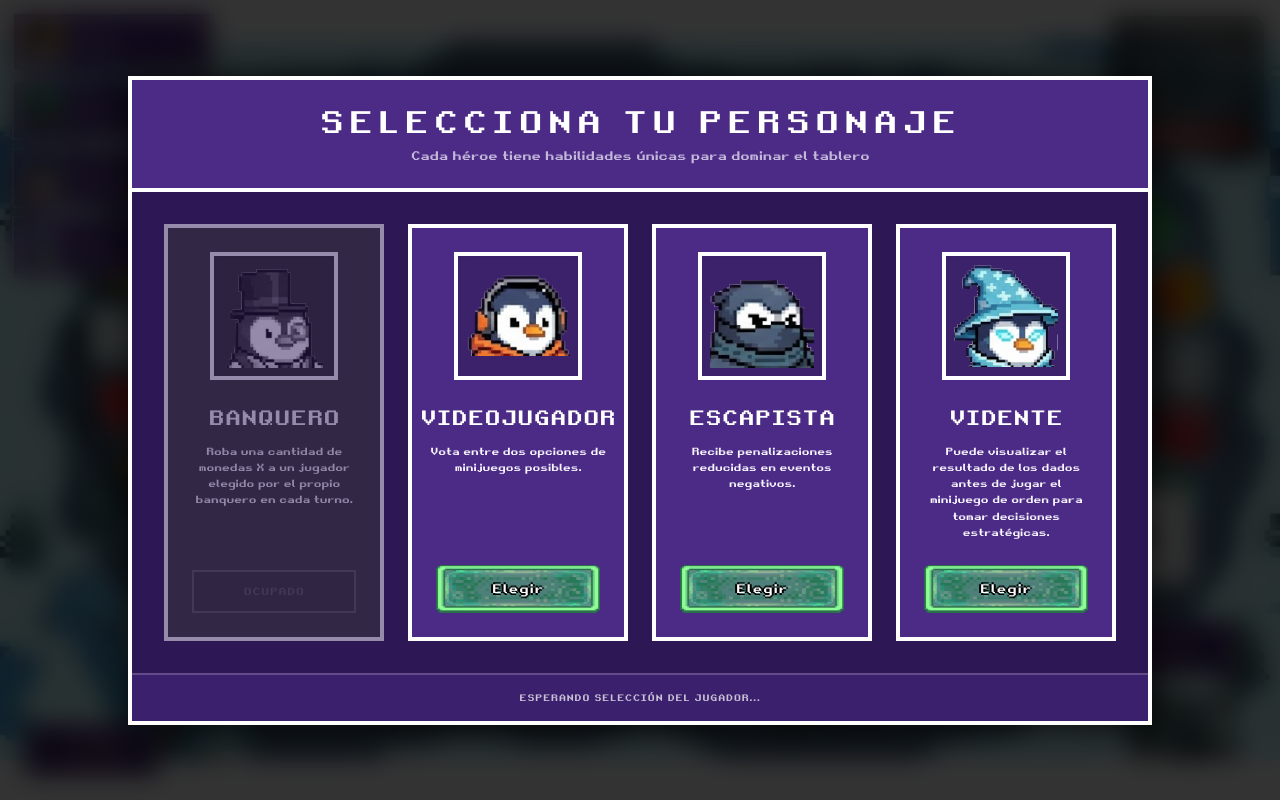
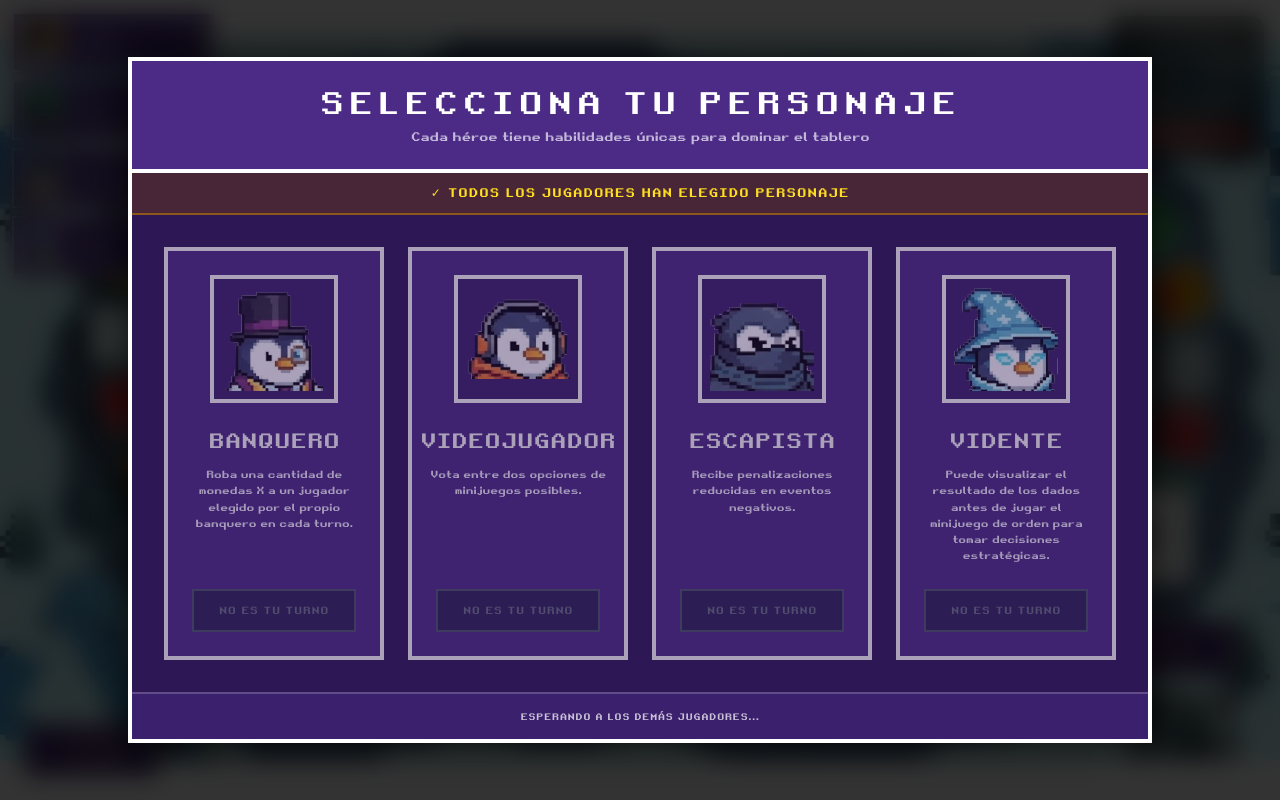
Before and after one commit to UNIZAR-30226-2026-05/frontend-web, a Next.js app: page /game in a window 1280 px wide. Built offline with nearby package versions, Linux system fonts and the light colour scheme.

Commit message:
logica para elegir personaje (falta asignar username a personaje en los demás clientes así como guardar que personaje tiene cada uno en sesion)

```diff
--- a/actions/auth.ts
+++ b/actions/auth.ts
@@ -150,7 +150,6 @@ export async function loginUserAction(prevState: FormState, formData: FormData):
 
     const cookiesStore = await cookies();
     cookiesStore.set('jwt', response.access_token, cookieConfig); // guardamos el token en una cookie para mantener la sesión del usuario
-    cookiesStore.set('username', fields.username, cookieConfig); // guardamos el username para recuperarlo en el menu mediante GET /api/me
 
     redirect('/menu'); // redirigimos al usuario a la página principal después de iniciar sesión
 
--- a/app/api/me/route.ts
+++ b/app/api/me/route.ts
@@ -3,12 +3,11 @@ import { NextResponse } from 'next/server';
 
 export async function GET() {
     const cookieStore = await cookies();
-    const username = cookieStore.get('username')?.value;
     const token = cookieStore.get('jwt')?.value;
 
-    if (!username || !token) {
+    if (!token) {
         return NextResponse.json({ detail: 'No autenticado' }, { status: 401 });
     }
 
-    return NextResponse.json({ username, token }, { status: 200 });
+    return NextResponse.json({ token }, { status: 200 });
 }
--- a/app/game/page.tsx
+++ b/app/game/page.tsx
@@ -6,7 +6,7 @@ import PixelButton from "@/components/UI/PixelButton";
 import ShopModal from "@/features/shop/components/ShopModal";
 import BoardOverlay from "@/features/board/components/BoardOverlay";
 import CharacterSelectionModal from "@/features/board/components/CharacterSelectionModal";
-import { getGameSocket } from "@/lib/gameSocket";
+import { getGameSocket, getLobbyPlayers } from "@/lib/gameSocket";
 import { useEffect, useState } from "react";
 import OrderMinigameOverlay, { OrderMinigameType } from "@/features/minigames/components/OrderMinigameOverlay";
 
@@ -14,16 +14,29 @@ export default function GamePage() {
   const [isShopOpen, setIsShopOpen] = useState(false);
   const [showCharacterSelect, setShowCharacterSelect] = useState(true);
   const [mockUnavailableRoles] = useState(['banquero']);
+  const [lobbyPlayers] = useState<unknown[]>(() => getLobbyPlayers());
+  const [unavailableRoles, setUnavailableRoles] = useState<string[]>([]);
+
+  // Mapeo nombre WS → id local
+  const WS_NAME_TO_ID: Record<string, string> = {
+    Banquero: 'banquero',
+    Videojugador: 'videojugador',
+    Escapista: 'escapista',
+    Vidente: 'vidente',
+  };
 
   // Debug State for Minigames
   const [activeMinigame, setActiveMinigame] = useState<OrderMinigameType | null>(null);
 
   const handleCharacterSelect = (roleId: string) => {
     console.log(`Personaje seleccionado: ${roleId}`);
+    // Guardamos referencia al socket ANTES de cualquier re-render
+    const ws = getGameSocket();
+    console.log('Socket state al elegir:', ws?.readyState);
     setShowCharacterSelect(false);
   };
 
-  const handleMinigameAction = (result: any) => {
+  const handleMinigameAction = (result: object) => {
     console.log("Minigame Action:", activeMinigame, result);
     // Ya no salimos automáticamente después del timeout
   };
@@ -36,9 +49,23 @@ export default function GamePage() {
       return;
     }
 
-    const onMessage = (event: MessageEvent) => {
-      console.log("Mensaje en /game:", event.data);
-    };
+   const onMessage = (event: MessageEvent) => {
+    console.log("Mensaje en /game:", event.data);
+
+    try {
+      const data = JSON.parse(event.data);
+      if (data.type === 'player_selected' && data.character) {
+        const roleId = WS_NAME_TO_ID[data.character];
+        if (roleId) {
+          setUnavailableRoles((prev) =>
+            prev.includes(roleId) ? prev : [...prev, roleId]
+          );
+        }
+      }
+    } catch {
+      // mensaje no JSON, ignorar
+    }
+  };
 
     const onClose = (event: CloseEvent) => {
       console.log("WebSocket cerrado en /game", {
@@ -57,13 +84,18 @@ export default function GamePage() {
     };
   }, []);
 
+  useEffect(() => {
+    console.log("Jugadores recibidos desde la lobby:", lobbyPlayers);
+  }, [lobbyPlayers]);
+
+
   return (
     <main className="relative min-h-screen w-full overflow-hidden bg-[url('/tablero_def.png')] bg-contain bg-no-repeat bg-center">
 
       {/* Modal de Selección de Personaje (Mandatorio) */}
       {showCharacterSelect && (
         <CharacterSelectionModal
-          unavailableRoles={mockUnavailableRoles}
+          unavailableRoles={unavailableRoles}
           onSelect={handleCharacterSelect}
         />
       )}
@@ -75,6 +107,12 @@ export default function GamePage() {
       <div className="absolute top-2 left-2 z-50">
         <PlayerHUD />
       </div>
+
+      {lobbyPlayers.length > 0 && (
+        <div className="absolute top-2 right-2 z-50 rounded bg-black/60 px-4 py-2 text-xs text-white">
+          Lobby players: {lobbyPlayers.length}
+        </div>
+      )}
 
       {/* Botón Tienda (Esquina inferior izquierda) */}
       <div className="absolute bottom-6 left-6 z-50">
--- a/features/board/components/CharacterSelectionModal.tsx
+++ b/features/board/components/CharacterSelectionModal.tsx
@@ -1,12 +1,10 @@
 "use client";
 
-import React from 'react';
+import React, { useEffect, useState } from 'react';
 import Image from 'next/image';
 import PixelButton from '@/components/UI/PixelButton';
+import { getGameSocket } from '@/lib/gameSocket';
 
-/**
- * Interfaz para los personajes disponibles en el juego.
- */
 interface Character {
   id: string;
   name: string;
@@ -41,22 +39,65 @@ const CHARACTERS: Character[] = [
   },
 ];
 
+// Mapeo id → nombre exacto para el payload WS
+const CHARACTER_WS_NAME: Record<string, string> = {
+  banquero: 'Banquero',
+  videojugador: 'Videojugador',
+  escapista: 'Escapista',
+  vidente: 'Vidente',
+};
+
 interface CharacterSelectionModalProps {
   unavailableRoles: string[];
   onSelect: (roleId: string) => void;
 }
 
-/**
- * CharacterSelectionModal Component
- * Modal obligatorio al inicio de la partida para elegir personaje.
- *
- * @param unavailableRoles - IDs de personajes ya elegidos por otros jugadores.
- * @param onSelect - Callback ejecutado al confirmar la selección de un personaje disponible.
- */
 export default function CharacterSelectionModal({ unavailableRoles, onSelect }: CharacterSelectionModalProps) {
+  const [localUsername, setLocalUsername] = useState<string | null>(null);
+  const [lobbyPlayers, setLobbyPlayers] = useState<string[]>([]);
+  const [currentChooserIndex, setCurrentChooserIndex] = useState(0);
+
+  // Leer sessionStorage solo en cliente
+  useEffect(() => {
+    const username = sessionStorage.getItem('username');
+    const raw = sessionStorage.getItem('lobbyPlayers');
+    setLocalUsername(username);
+    if (raw) {
+      try {
+        setLobbyPlayers(JSON.parse(raw));
+      } catch {
+        console.error('Error al parsear lobbyPlayers desde sessionStorage');
+      }
+    }
+  }, []);
+
+  // Avanzar el turno cuando cambian los roles no disponibles
+  useEffect(() => {
+    setCurrentChooserIndex(unavailableRoles.length);
+  }, [unavailableRoles]);
+
+  const currentChooser = lobbyPlayers[currentChooserIndex] ?? null;
+  const isMyTurn = localUsername !== null && localUsername === currentChooser;
+  const allChosen = currentChooserIndex >= lobbyPlayers.length;
+
+  const handleSelect = (char: Character) => {
+      if (!isMyTurn) return;
+
+      const ws = getGameSocket();
+
+      if (ws && ws.readyState === WebSocket.OPEN) {
+          ws.send(JSON.stringify({
+              action: "select_player",
+              payload: { character: CHARACTER_WS_NAME[char.id] }
+          }));
+      } else {
+          console.warn('WebSocket no disponible o no abierto:', ws?.readyState);
+      }
+
+      onSelect(char.id);
+  };
   return (
     <div className="fixed inset-0 z-[200] flex items-center justify-center bg-black/80 backdrop-blur-md p-4">
-      {/* Contenedor del Modal - Estética Pixel Art coherente con ShopModal */}
       <div className="relative w-full max-w-5xl max-h-[90vh] bg-[var(--color-sp-bg-dark)] border-4 border-white flex flex-col shadow-[0_0_40px_rgba(0,0,0,0.7)] animate-in fade-in zoom-in duration-300">
 
         {/* Cabecera */}
@@ -69,22 +110,43 @@ export default function CharacterSelectionModal({ unavailableRoles, onSelect }:
           </p>
         </div>
 
+        {/* Banner de turno */}
+        <div className={`px-6 py-3 text-center font-pixel text-xs uppercase tracking-widest border-b-2 ${
+          isMyTurn
+            ? 'bg-green-900/60 border-green-500 text-green-300'
+            : 'bg-yellow-900/40 border-yellow-600/50 text-yellow-300'
+        }`}>
+          {allChosen
+            ? '✓ Todos los jugadores han elegido personaje'
+            : isMyTurn
+              ? 'Es tu turno de elegir'
+              : `Esperando a ${currentChooser ?? '...'}  (${unavailableRoles.length}/${lobbyPlayers.length} elegidos)`
+          }
+        </div>
+
         {/* Rejilla de Personajes */}
         <div className="flex-1 overflow-y-auto p-8 scrollbar-thin scrollbar-thumb-white scrollbar-track-transparent">
           <div className="grid grid-cols-1 sm:grid-cols-2 lg:grid-cols-4 gap-6">
             {CHARACTERS.map((char) => {
               const rotateClass = char.id === 'banquero' || char.id === 'escapista' ? 'hover:-rotate-1' : 'hover:rotate-1';
               const isUnavailable = unavailableRoles.includes(char.id);
+              // Interactuable solo si es mi turno y el personaje está libre
+              const isSelectable = isMyTurn && !isUnavailable;
 
               return (
                 <div
                   key={char.id}
                   className={`
                     group relative flex flex-col items-center bg-[var(--color-sp-bg-medium)] border-4 border-white p-6 transition-all duration-200
-                    ${isUnavailable ? 'opacity-50 grayscale' : `hover:bg-[var(--color-sp-bg-light)] hover:scale-105 active:scale-95 ${rotateClass}`}
+                    ${isUnavailable
+                      ? 'opacity-50 grayscale'
+                      : isSelectable
+                        ? `hover:bg-[var(--color-sp-bg-light)] hover:scale-105 active:scale-95 ${rotateClass} cursor-pointer`
+                        : 'opacity-60 cursor-not-allowed'
+                    }
                   `}
                 >
-                  {/* Imagen del Personaje */}
+                  {/* Imagen */}
                   <div className="relative w-32 h-32 mb-6 border-4 border-white bg-black/20 overflow-hidden shadow-inner">
                     <Image
                       src={char.image}
@@ -94,7 +156,7 @@ export default function CharacterSelectionModal({ unavailableRoles, onSelect }:
                     />
                   </div>
 
-                  {/* Info del Personaje */}
+                  {/* Info */}
                   <div className="flex flex-col items-center text-center gap-3 mb-6 flex-1">
                     <h3 className="text-white font-pixel text-xl tracking-wider uppercase">
                       {char.name}
@@ -104,25 +166,29 @@ export default function CharacterSelectionModal({ unavailableRoles, onSelect }:
                     </p>
                   </div>
 
-                  {/* Estado / Botón de Acción */}
+                  {/* Botón / Estado */}
                   <div className="w-full mt-auto">
                     {isUnavailable ? (
                       <div className="w-full py-3 bg-red-900/50 border-2 border-red-500 text-red-500 font-pixel text-[10px] text-center uppercase tracking-widest">
                         Ocupado
                       </div>
-                    ) : (
+                    ) : isSelectable ? (
                       <PixelButton
                         variant="green"
-                        onClick={() => onSelect(char.id)}
+                        onClick={() => handleSelect(char)}
                         className="w-full text-xs py-3 h-auto"
                       >
                         Elegir
                       </PixelButton>
+                    ) : (
+                      <div className="w-full py-3 bg-gray-900/50 border-2 border-gray-600 text-gray-500 font-pixel text-[10px] text-center uppercase tracking-widest">
+                        No es tu turno
+                      </div>
                     )}
                   </div>
 
-                  {/* Efecto decorativo de brillo al pasar el ratón (solo si está disponible) */}
-                  {!isUnavailable && (
+                  {/* Brillo hover (solo seleccionable) */}
+                  {isSelectable && (
                     <div className="absolute inset-0 pointer-events-none border-2 border-white/0 group-hover:border-white/20 transition-colors" />
                   )}
                 </div>
@@ -131,10 +197,10 @@ export default function CharacterSelectionModal({ unavailableRoles, onSelect }:
           </div>
         </div>
 
-        {/* Footer Informativo */}
+        {/* Footer */}
         <div className="p-4 bg-[var(--color-sp-bg-medium)]/50 border-t-2 border-white/20 text-center">
           <p className="text-white font-pixel text-[9px] uppercase tracking-widest animate-pulse">
-            Esperando selección del jugador...
+            {isMyTurn ? 'Elige tu personaje para continuar...' : 'Esperando a los demás jugadores...'}
           </p>
         </div>
       </div>
```
Also changed, not shown: app/menu/page.tsx (+11 -1 lines), components/Forms/LoginForm.tsx (+10 -1 lines), lib/gameSocket.ts (+5 -2 lines).
